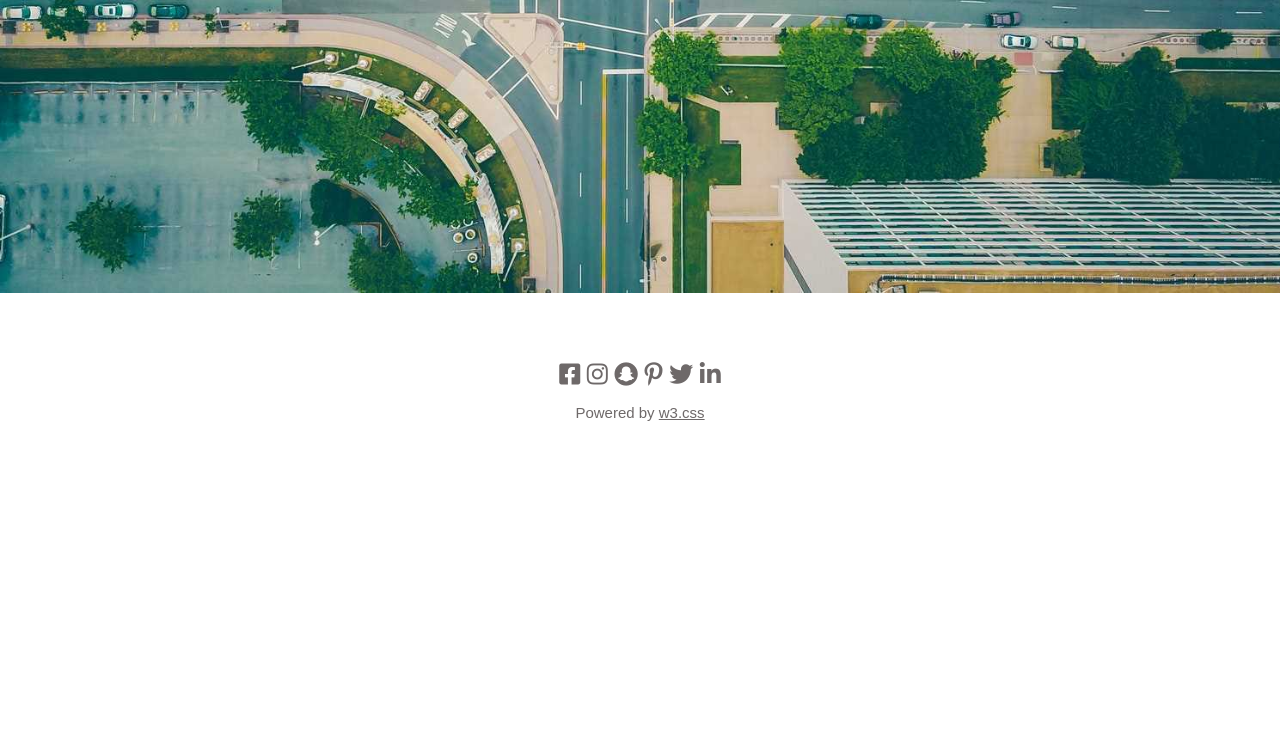
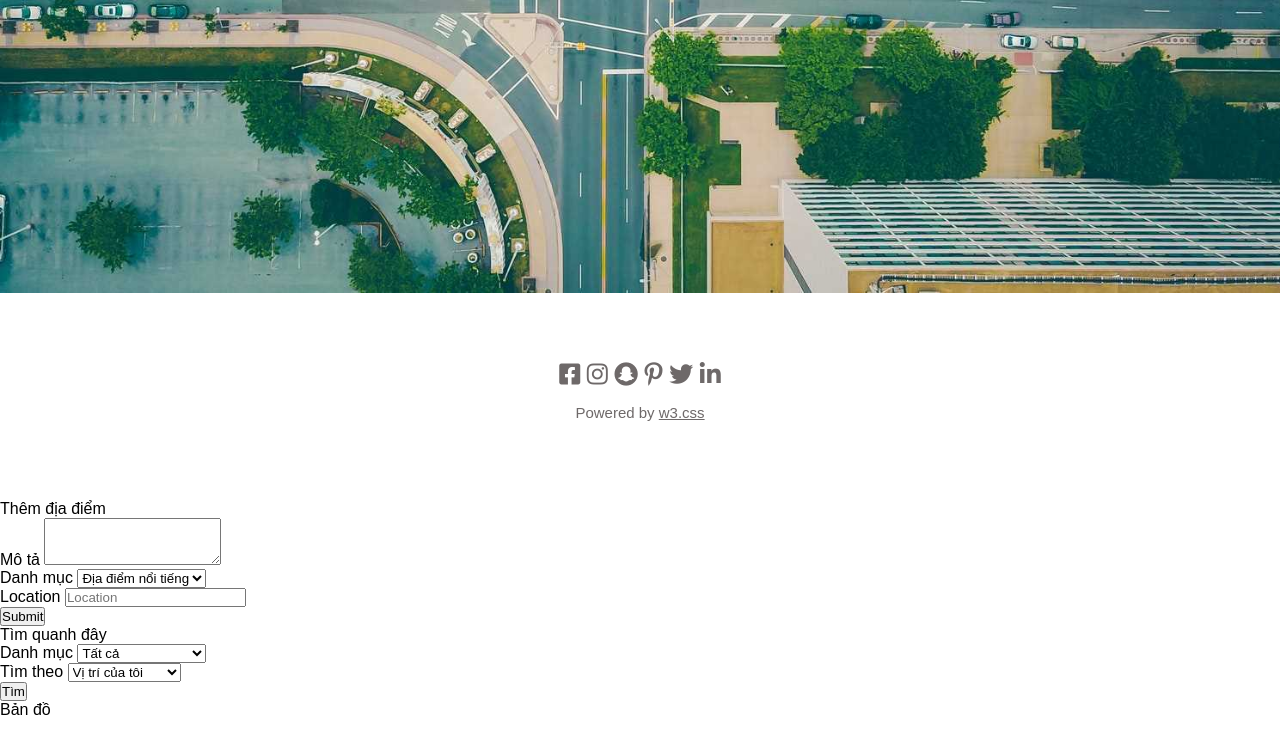
Before and after one commit to AlNeKEs/theband, a plain HTML site: page index.html in a window 1280 px wide. Shown: the part 2914-3668 px from the top of the page. Before the commit the page ends 3414 px from the top, so only its background shows below. Drawn offline with Linux system fonts and the light colour scheme; some packages are replaced by stand-ins of ours.

Commit message:
Update index.html

```diff
--- a/index.html
+++ b/index.html
@@ -7,6 +7,16 @@
     <link rel="stylesheet" href="./assets/css/style.css">
     <link rel="stylesheet" href="./assets/font-icon/fontawesome-free-5.15.4-web/css/all.css">
     <link rel="icon" type="image/png" sizes="32x32" href="https://fullstack.edu.vn/assets/favicon/favicon-32x32.png">
+    <style>
+        #map {
+    height: 800px;
+    width: 100%;
+}
+    </style>
+    <script src="js/script.js"></script>
+    <script async defer
+            src="https://maps.googleapis.com/maps/api/js?key=AIzaSyD8DB7WLlT_T7GRpal7rNMU0YoLt4KyWEU&callback=initMap">
+    </script>
     <title>The Band</title>
 </head>
 <body>
@@ -185,7 +195,68 @@
             </div>
         </div>
     </div>
+<div class="panel panel-success">
+    <div class="panel-heading">
+        Thêm địa điểm
+    </div>
+    <div class="panel-body">
+        <form onsubmit="return false">
+            <div class="form-group">
+                <label for="desc">Mô tả</label>
+                <textarea class="form-control" id="desc" rows="3"></textarea>
+            </div>
+            <div class="form-group">
+                <label for="category">Danh mục</label>
+                <select class="form-control" id="category">
+                    <option value="famous_area">Địa điểm nổi tiếng</option>
+                    <option value="food_drink">Ăn uống</option>
+                    <option value="park">Vui chơi</option>
+                    <option value="other">Khác</option>
+                </select>
+            </div>
+            <div class="form-group">
+                <label for="category_find">Location</label>
+                <input class="form-control" type="text" placeholder="Location" id="location" readonly>
+            </div>
+            <button type="submit" id="btn_submit" class="btn btn-primary">Submit</button>
+        </form>
+    </div>
+</div>
+<div class="panel-success">
+    <div class="panel-heading">
+        Tìm quanh đây
+    </div>
+    <div class="panel-body">
+        <form onsubmit="return false">
+            <div class="form-group">
+                <label for="category_find">Danh mục</label>
+                <select class="form-control" id="category_find">
+                    <option selected>Tất cả</option>
+                    <option value="famous_area">Địa điểm nổi tiếng</option>
+                    <option value="food_drink">Ăn uống</option>
+                    <option value="park">Vui chơi</option>
+                    <option value="other">Khác</option>
+                </select>
+            </div>
+            <div class="form-group">
+                <label for="center_point">Tìm theo</label>
+                <select class="form-control" id="center_point">
+                    <option value="current">Vị trí của tôi</option>
+                    <option value="marker">Điểm dánh dấu</option>
+                </select>
+            </div>
+            <button type="submit" id="btn_find" class="btn btn-primary">Tìm</button>
+        </form>
+    </div>
+</div>
+<div class="panel-success">
+    <div class="panel-heading">
+        Bản đồ
+    </div>
+    <div class="panel-body" id="map">
 
+    </div>
+</div>
     <script>
         const buyBtns = document.querySelectorAll('.js-buy-btn');
         const modal = document.querySelector('.modal');
```
